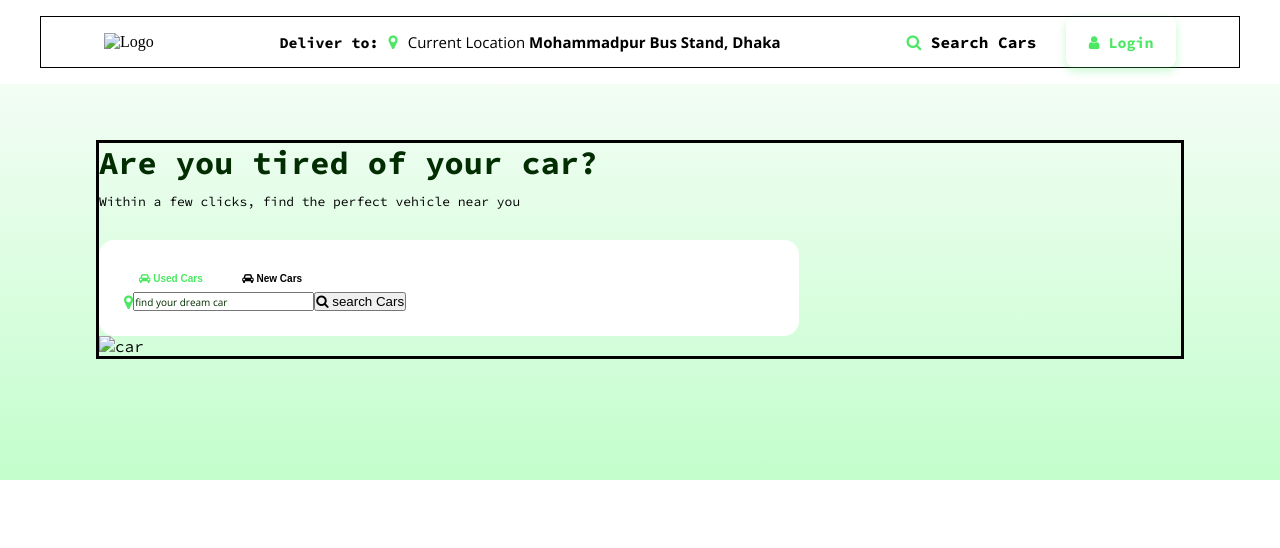
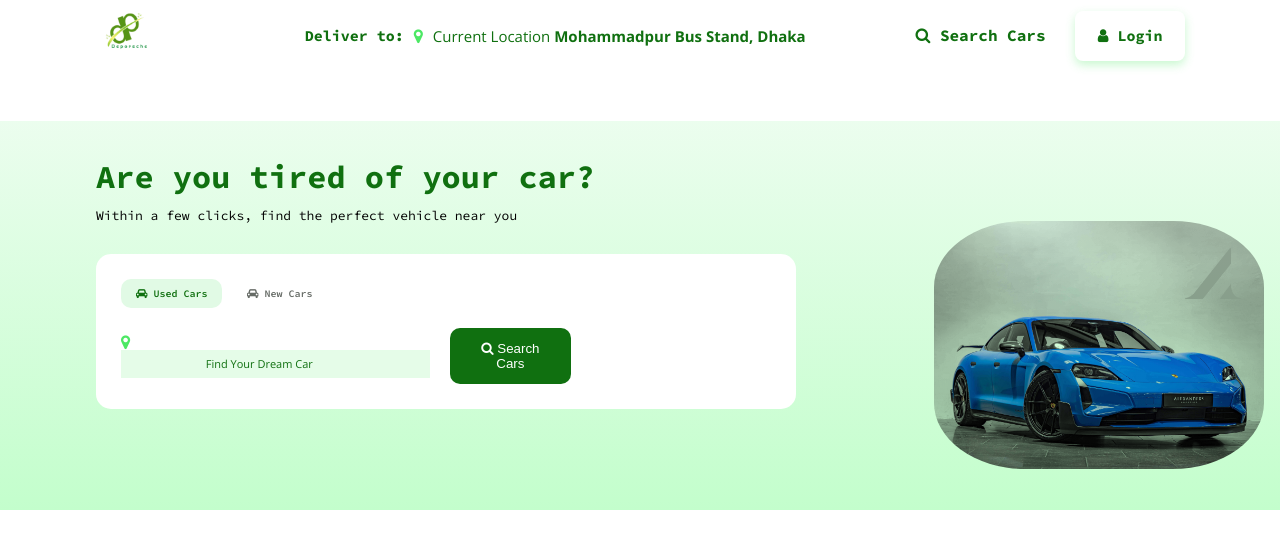
Before and after one commit to Kanmi007/Deporsche-, a plain HTML site: page index.html in a window 1280 px wide. Drawn offline with nearby package versions, Linux system fonts and the light colour scheme.

Commit message:
updated index and  styles

```diff
--- a/index.html
+++ b/index.html
@@ -12,7 +12,9 @@
 
         <nav>
         <div class="innerNav genLayout">
-            <img src="" alt="Logo">
+            <div class="logoP">
+                <img src="./assets/Untitled design.png" alt="Logo">
+            </div>
 
             <!-- hamburger code -->
             <label for="toggle" class="hamburger">&#9776</label>
@@ -36,6 +38,10 @@
                 <h1>Are you tired of your car?</h1>
                 <p>Within a few clicks, find the perfect vehicle near you</p>
 
+                <div class="heroCar">
+                    <img src="./assets/Alexanders-Watermark-layer_SQUARE-New-Logo-20.jpg" alt="car">
+                </div>
+
                  <div class="searchHero">
                 <button class="tabBtn"><i class="fa fa-car"></i>
                     <span class="usedCar">Used Cars</span></button>
@@ -43,15 +49,15 @@
                     <span>New Cars</span></button>
 
                <div class="searchBar">
-                <i class="fa fa-map-marker"></i>
-                <input type="text" placeholder="find your dream car">
+                <i class="fa fa-map-marker">
+                    <input type="text" placeholder="find your dream car">
+                </i>
+
                 <button class="barTap">
                  <span><i class="fa fa-search"></i> search Cars</span>
                 </button>
                </div>
             </div>
-
-               <img src="" alt="car">
             </div>
         </div>
 
--- a/styles.css
+++ b/styles.css
@@ -8,19 +8,28 @@
 
 header {
    background: linear-gradient(to bottom, rgb(253, 253, 253), rgb(195, 254, 204) );
-   height: 60vh;
+   height: 70vh;
 }
 
 nav {
     padding-block: 1rem;
     background-color: #fff;
+    margin-top: -50px;
+}
+
+.logoP > img {
+    width: 135px;
+    height: 20%;
+    border-radius: 3px;
+    margin-left: -35px;
 }
 
 .innerNav {
-    border: 1px solid black;
+    /* border: 1px solid black; */
     display: flex;
     align-items: center;
     justify-content: space-around;
+    /* padding: 10px 20px; */
 }
 
 .genLayout {
@@ -39,6 +48,7 @@ nav {
 }
 
 .navRight > h5 {
+color:rgb(16, 112, 16);
 font-family: "Source Code Pro", monospace;
 font-size: 15px;
 font-weight: 700;
@@ -53,7 +63,8 @@ font-weight: 400;
 }
 
 .navRight > i {
-    color: rgb(76, 232, 100);
+  color:  rgb(76, 232, 100);
+
 }
 
 .navLink {
@@ -64,8 +75,8 @@ font-weight: 400;
 }
 
 
-.navLink > span > i {
-    color: rgb(76, 232, 100);
+.navLink > span {
+   color:rgb(16, 112, 16);
 }
 
 
@@ -78,7 +89,7 @@ font-weight: 400;
     height: 50px;
     width: 110px;
     margin-left: 20px;
-    color: rgb(76, 232, 100);
+    color:rgb(16, 112, 16);
     border: none;
     background-color: #fff;
     box-shadow: 0 4px 10px rgba(76, 232, 100, 0.3);
@@ -91,15 +102,16 @@ font-weight: 400;
 
 .hero {
     font-family: "Source Code Pro", monospace;
+    margin-top: -20px;
 }
 
 .heroContent {
-    border: solid black;
+    /* border: solid black; */
     margin: 3.5rem;
 }
 
 .heroContent > h1 {
-    color: rgb(1, 45, 1);
+    color:rgb(16, 112, 16);
     text-decoration: none;
     /* text-transform: capitalize; */
     font-size: 2rem;
@@ -111,7 +123,7 @@ font-weight: 400;
 }
 
 .searchHero {
-    font-family: "Source Code Pro", monospace;
+    /* font-family: "Source Code Pro", monospace; */
     background: white;
     border-radius: 15px;
     padding: 25px;
@@ -121,6 +133,7 @@ font-weight: 400;
 }
 
 .searchHero > button {
+    font-family: "Source Code Pro", monospace;
     background: none;
     border: none;
     padding: 8px 15px;
@@ -129,21 +142,70 @@ font-weight: 400;
 }
 
 .searchHero > .tabBtn {
-    color: rgb(76, 232, 100);
+    color: rgb(16, 112, 16);
+    background: rgb(225, 250, 229);
+    border-radius: 10px;
+    margin-bottom: 20px;
+
 }
 
+.searchHero > .tabBtn1 {
+color: rgb(102, 107, 102);
+}
+
+
 .searchBar {
+    /* border: 2px solid red; */
     display: flex;
+    justify-content: space-between;
     align-items: center;
+    margin-block: 1.7 rem;
+    width: 450px;
+    border-radius: 8px;
+    gap: 10px;
 }
 
 .searchBar > i {
-    color: rgb(76, 232, 100);
+    color:  rgb(76, 232, 100);
+    /* border: solid black; */
 }
 
-.searchBar > ::placeholder {
+.searchBar > i > input {
+    border: none;
+    outline: none;
+    text-transform: capitalize;
+    background-color: rgb(16, 112, 16);
+    padding: 12px;
     font-family: "Open Sans", sans-serif;
-    color: rgb(1, 45, 1);
-    font-weight: 100;
-    font-size: 10px;
+    font-weight: 200;
+    font-size: 11px;
+    padding: 0.4rem 5.3rem;
+    background-color:  rgb(229, 252, 232);
 }
+
+::placeholder {
+ color: rgb(16, 112, 16);
+}
+
+.searchBar > button {
+    background: rgb(16, 112, 16) ;
+    color:#fff;
+    border: none;
+    text-transform: capitalize;
+    padding: 0.8rem 1rem;
+    border-radius: 10px;
+}
+
+.heroCar {
+    position: relative;
+}
+
+.heroCar > img {
+    position: absolute;
+    right: -100px;
+    bottom: -265px;
+    width: 34%;
+    border-radius: 30%;
+    padding: 20px;
+    mix-blend-mode: multiply;
+}
```
Also changed, not shown: assets/Alexanders-Watermark-layer_SQUARE-New-Logo-20.jpg (added), assets/Untitled design.png (added).
